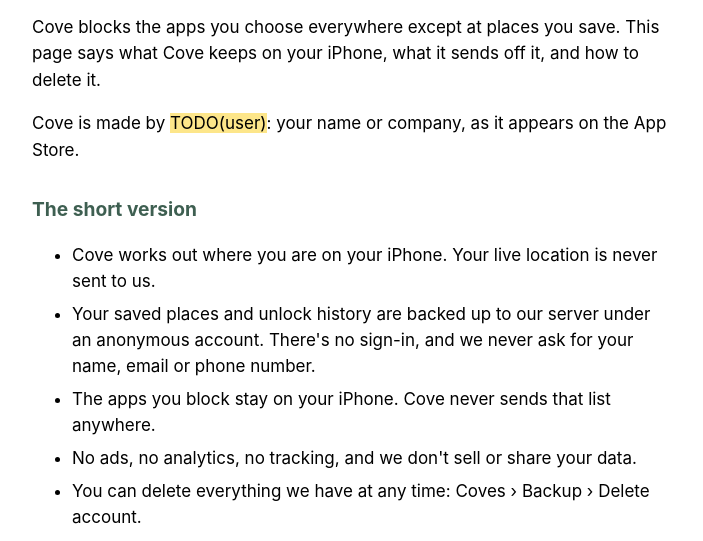
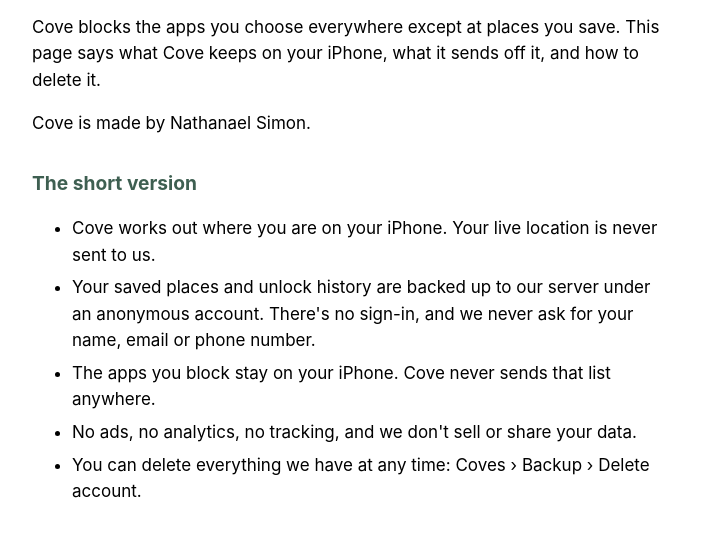
Before and after one commit to nathansimonproj/placelock-wip, a plain HTML site: page docs/privacy/index.html in a window 1280 px wide. Shown: the part 232-773 px from the top of the page, without its empty margins (288-991 px from the left). Drawn offline with Linux system fonts and the light colour scheme.

Commit message:
Fill in the privacy policy's name, support email and Children section, and show Contact support in About
Co-Authored-By: Claude Opus 5.5 <noreply@anthropic.com>

```diff
--- a/docs/privacy/index.html
+++ b/docs/privacy/index.html
@@ -26,7 +26,7 @@
 <h1>Cove privacy policy</h1>
 <p>Effective date: <mark>TODO(user)</mark>: the date you publish this.</p>
 <p>Cove blocks the apps you choose everywhere except at places you save. This page says what Cove keeps on your iPhone, what it sends off it, and how to delete it.</p>
-<p>Cove is made by <mark>TODO(user)</mark>: your name or company, as it appears on the App Store.</p>
+<p>Cove is made by Nathanael Simon.</p>
 <h2>The short version</h2>
 <ul>
   <li>Cove works out where you are on your iPhone. Your live location is never sent to us.</li>
@@ -81,10 +81,10 @@
 </ul>
 <p>Because the account is anonymous, we can't look it up by your name or email. Delete account in the app is the way to remove it. If that doesn't work for you, email us (below) and we'll help.</p>
 <h2>Children</h2>
-<p><mark>TODO(user)</mark>: decide what to say here. Cove doesn't ask anyone's age. If you rate Cove 4+ in App Store Connect or expect children to use it, have this section checked, because places and unlock history are location data.</p>
+<p>Cove isn't directed at children under 13, and we don't knowingly collect their data. If you think a child has used Cove, contact us and we'll delete the account.</p>
 <h2>Changes to this policy</h2>
 <p>If what Cove collects changes, we'll update this page and its effective date before the new version of the app is released.</p>
 <h2>Contact</h2>
-<p>Questions or requests: <mark>TODO(user)</mark>: your support email.</p>
+<p>Questions or requests: <a href="mailto:nsimon06@uw.edu">nsimon06@uw.edu</a></p>
 </body>
 </html>
```
Also changed, not shown: 4 other files.
